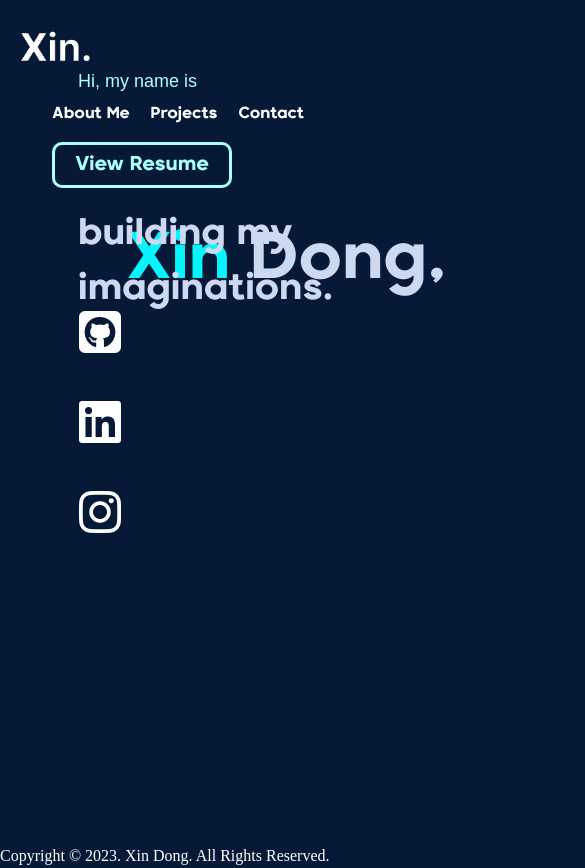
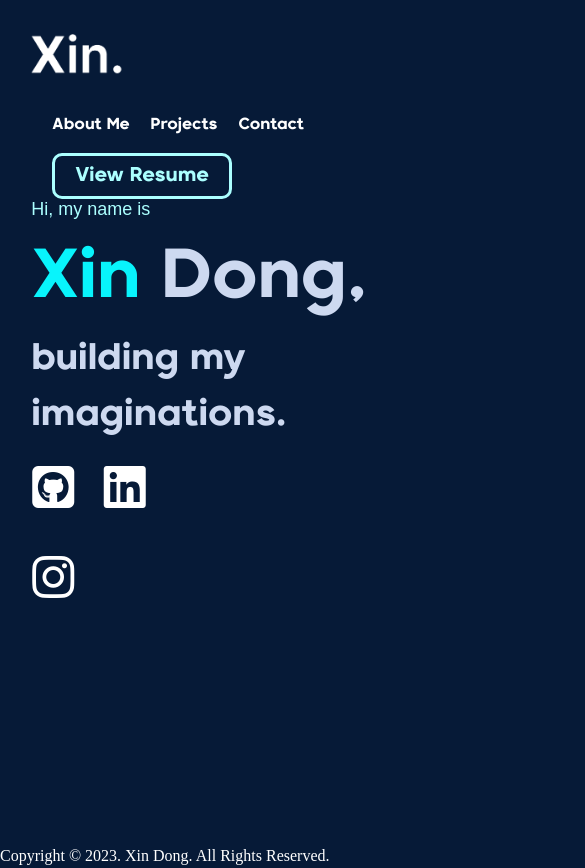
Before and after one commit to TheDXport/XinWeb, a website: page index.html in a window 390 px wide. Shown: the top 868 px of the page, 585 px wide, since content can reach past the window. Drawn offline with nearby package versions, Linux system fonts and the light colour scheme; files whose address does not match are found by name; a web font is replaced by a local one.

Commit message:
resized the header elements for mobile dimensions

```diff
--- a/src/pages/styles.css
+++ b/src/pages/styles.css
@@ -26,6 +26,10 @@
     src: url('https://fonts.cdnfonts.com/css/calling-code');
 }
 
+* {
+    padding: 0;
+    margin:0;
+}
 .callingcode {
     font-family: 'Calling Code', sans-serif;
 }
@@ -51,7 +55,7 @@
 
 
 .container {
-    padding: 1rem 10%;
+    padding: 1rem;
 }
 
 .unselectable {
@@ -191,14 +195,50 @@ nav ul li a:hover::after {
     padding-left:0;
 }
 
+.menu {
+    display: none;
+}
+
+nav .fas {
+    display: none;
+}
+
+
 @media only screen and (max-width: 425px) {
 
 
     .logo {
-        width: 5.25rem;
-        margin-left:0.5rem;
-        margin-bottom:0.2rem;
+        width: 30%;
+        margin-left:5%;
     }
+
+    .container {
+        width:100%;
+    }
+
+   .header-text {
+        margin-top:50%;
+        margin-left:-12%;
+    }
+    .header-text h1 {
+        position: relative;
+        margin-left:0;
+        margin-bottom:50%;
+        font-size: 4.325rem;
+        color:#cdd9f0;
+        height:10%;
+    }
+
+    .header-text p {
+        position: relative;
+        margin-top: -57%;
+
+        font-size: 2.3125rem;
+
+        color:#cdd9f0;
+    }
+
+
 
    nav ul li a {
     color: #ffffff;
@@ -207,12 +247,7 @@ nav ul li a:hover::after {
     position: relative;
    }
 
-   .header-text h1 {
-    position: absolute;
-    margin-top: -5.625rem;
-    font-size: 4.125rem;
-    margin-left: 3rem;
-}
+
 
 
     nav ul li {
```
